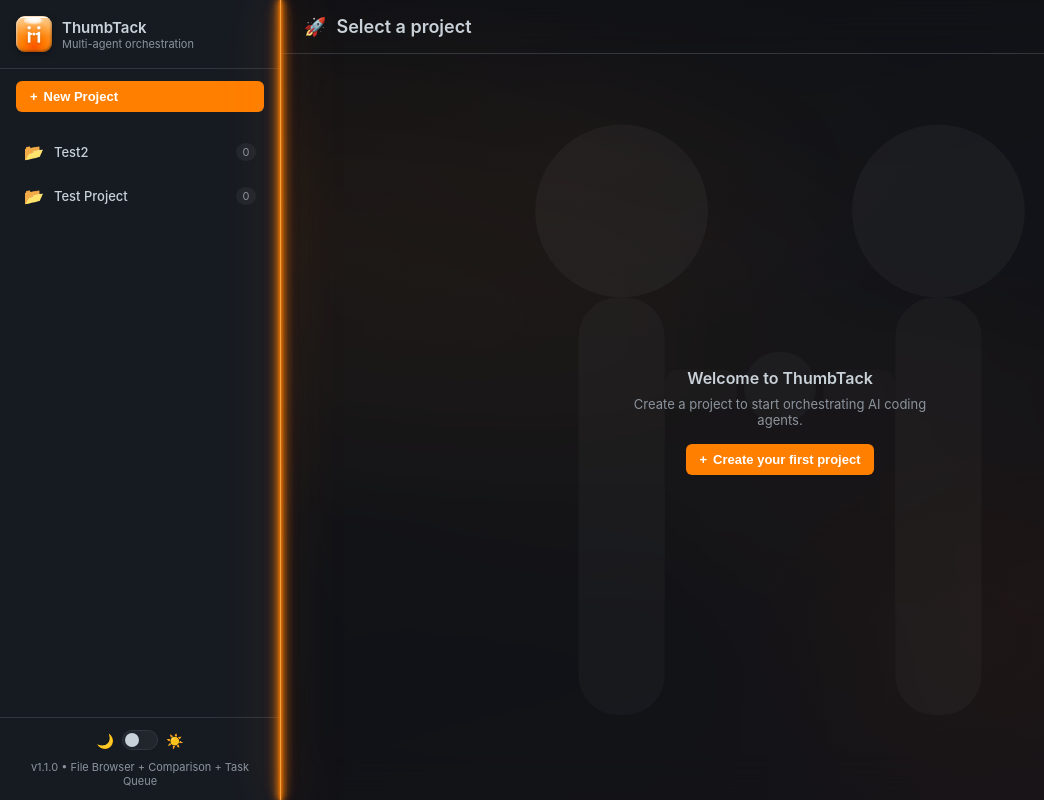
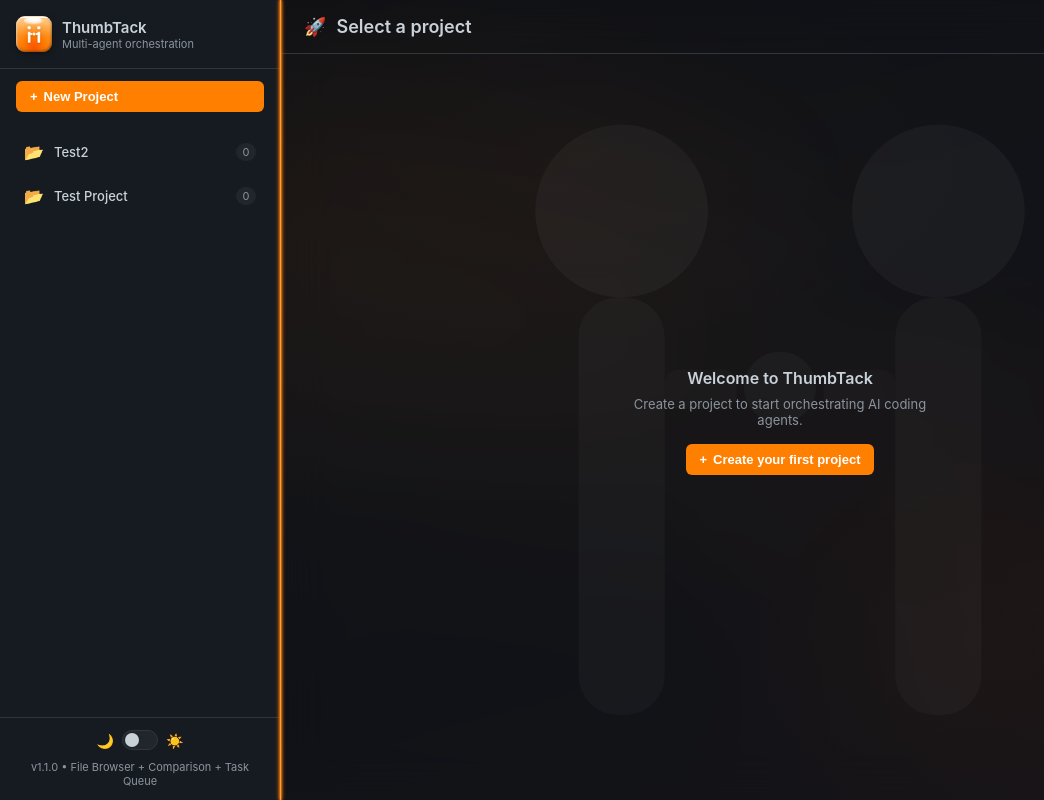
Before and after one commit to JohnColling/thumbtack, a FastAPI app: page / in a window 1280 px wide. Shown: the whole page, without its empty margins (0-1044 px from the left). Run offline with FastAPI, Linux system fonts and the light colour scheme; data comes from the database, SQL or seed files in the repository; data that the repository does not hold is empty.

Commit message:
feat: tighten neon sidebar glow to ~5px bleed

```diff
--- a/templates/index.html
+++ b/templates/index.html
@@ -63,23 +63,21 @@
             background: #ffaa44;
             box-shadow:
                 0 0 1px #ff7f00,
-                0 0 3px #ff7f00,
-                0 0 6px rgba(255, 127, 0, 0.95),
-                0 0 12px rgba(255, 127, 0, 0.85),
-                0 0 20px rgba(255, 127, 0, 0.6),
-                0 0 35px rgba(255, 127, 0, 0.35);
-            filter: drop-shadow(0 0 1px #ff7f00) drop-shadow(0 0 3px rgba(255,127,0,0.9));
+                0 0 1px #ff7f00,
+                0 0 2px rgba(255, 127, 0, 0.95),
+                0 0 3px rgba(255, 127, 0, 0.85),
+                0 0 5px rgba(255, 127, 0, 0.5);
+            filter: drop-shadow(0 0 1px #ff7f00);
             animation: neon-pulse 3.5s ease-in-out infinite;
             z-index: 10;
         }
-        /* tight ambient glow behind the neon line */
         .sidebar::before {
             content: '';
             position: absolute;
             top: 0; right: -1px;
             width: 1px; height: 100%;
             background: transparent;
-            box-shadow: 0 0 60px 8px rgba(255, 127, 0, 0.15);
+            box-shadow: 0 0 6px 2px rgba(255, 127, 0, 0.08);
             pointer-events: none;
             z-index: 9;
         }
@@ -737,6 +735,7 @@
       <div class="tab active" data-tab="agents" onclick="switchTab('agents')">Agents</div>
       <div class="tab" data-tab="comparison" onclick="switchTab('comparison')">Comparison</div>
       <div class="tab" data-tab="tasks" onclick="switchTab('tasks')">Task Queue</div>
+      <div class="tab" data-tab="git" onclick="switchTab('git')">Git</div>
   </div>
 
             <div class="project-layout" id="projectLayout">
```
Lines whose indentation alone changed are shown as unchanged.
